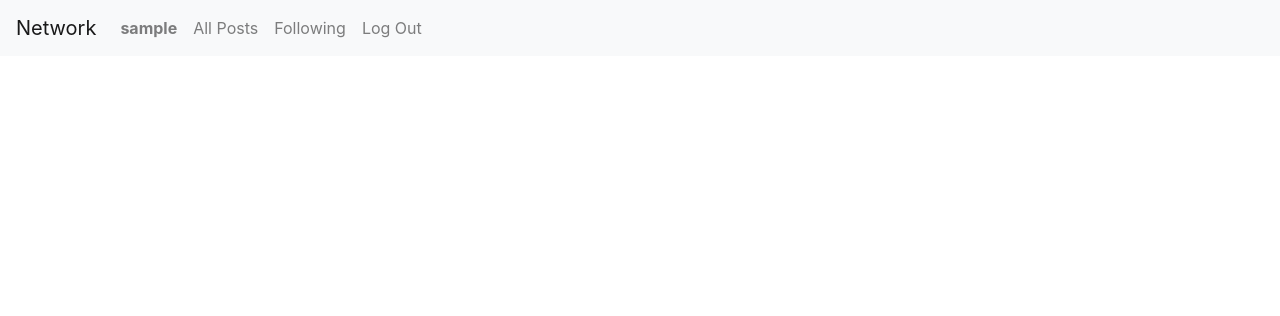
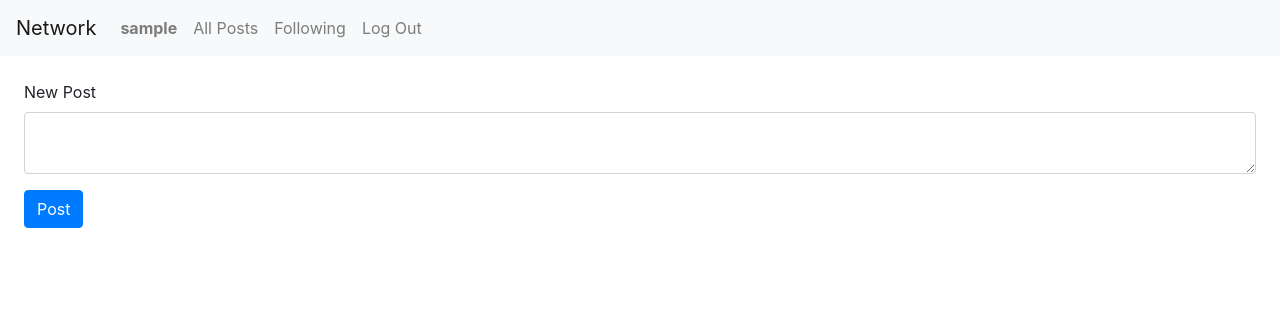
Before and after one commit to la-strole/-CS50web-, a Django app: page / in a window 1280 px wide. Shown: the top 316 px of the page. Run offline with Django 3.2, Linux system fonts and the light colour scheme; the visitor is signed in with stand-in values (Sample User, id 1); data that the repository does not hold is empty; some libraries are stand-ins or nearby versions.

Commit message:
Add Add post function

```diff
--- /dev/null
+++ b/network/project4/network/forms.py
@@ -0,0 +1,4 @@
+from django import forms
+
+class NewPostForm(forms.Form):
+    post_text = forms.Textarea()
--- a/network/project4/network/models.py
+++ b/network/project4/network/models.py
@@ -1,6 +1,7 @@
 from django.contrib.auth.models import AbstractUser
 from django.db import models
 import uuid
+import json
 
 class User(AbstractUser):
     pass
@@ -16,5 +17,14 @@ class Post(models.Model):
     class Meta:
         ordering = ["-timestamp"]
 
+    def get_post_json(self):
+        return json.dumps(
+            {
+                'postText' : self.post_text,
+                'author' : self.author.username,
+                'timestamp' : self.timestamp.strftime("%d-%m-%Y %H:%M:%S"),
+                'likeCount' : self.like_count
+            }
+        )
     def __str__(self):
         return f"{self.author}:{self.post_text}"
--- /dev/null
+++ b/network/project4/network/static/network/index.js
@@ -0,0 +1,67 @@
+document.addEventListener('DOMContentLoaded', () => {
+  const csrftoken = Cookies.get('csrftoken')
+  // Render Posts in index view
+  // Add 10 latest posts
+  const postSection = document.querySelector('#postSection')
+  getLatestPosts().then((posts) => {
+    addListPostsToDom(posts, postSection)
+  })
+
+  // POST new post
+  const newPostForm = document.querySelector('#newPostForm')
+  if (newPostForm) {
+    newPostForm.addEventListener('submit', async function (event) {
+      // Prevent the default form submission behavior
+      event.preventDefault()
+      const data = new FormData(newPostForm)
+      const url = 'api/newPost'
+      const result = await fetch(url,
+        {
+          headers: { 'X-CSRFToken': csrftoken },
+          method: 'POST',
+          body: data
+        })
+      const response = await result.json()
+      if (response.status === 'success') {
+        // update page with new post
+        document.querySelector('#postSection').innerHTML = ''
+        getLatestPosts().then((posts) => {
+          addListPostsToDom(posts, document.querySelector('#postSection'))
+        })
+        // clear form value
+        document.querySelector('#newPostText').value = ''
+      }
+    })
+  }
+})
+
+async function getLatestPosts () {
+  const url = '/api/postsList'
+  const response = await fetch(url)
+  if (response.ok) {
+    const posts = response.json()
+    return posts
+  } else {
+    console.error(`Can not get latest posts. ststus: ${response.status}`)
+  }
+}
+
+function addListPostsToDom (
+  posts, // posts - return value of promise from getLatestPosts
+  parrentElement // element to append ten posts to
+) {
+  for (let post of posts.response) {
+    post = JSON.parse(post)
+    const postElement = document.createElement('div')
+    postElement.classList.add('card', 'mt-4')
+    postElement.innerHTML = `
+          <div class="card-body">
+              <h5 class="card-title">${post.author}</h5>
+              <a href="#" class="btn btn-primary">Edit</a>
+              <p class="card-text">${post.postText}</p>
+              <a href='#'>😻 ${post.likeCount}</a>
+          </div>
+          <div class="card-footer">${post.timestamp}</div>`
+    parrentElement.appendChild(postElement)
+  }
+}
--- a/network/project4/network/templates/network/index.html
+++ b/network/project4/network/templates/network/index.html
@@ -1,16 +1,25 @@
 {% extends "network/layout.html" %}
+{% load static %}
+
 
 {% block body %}
-    <!-- 10 posts  -->
-    {% for post in ten_last_posts %}
-        <div class="card mt-4">
-            <div class="card-body">
-                <h5 class="card-title">{{ post.author }}</h5>
-                <a href="#" class="btn btn-primary">Edit</a>
-                <p class="card-text">{{ post.post_text }}</p>
-                <a href='#'>😻 {{ post.like_count }}</a>
-            </div>
-            <div class="card-footer">{{ post.timestamp }}</div>
-        </div>
-    {% endfor %}
+    <!-- Add new post form -->
+    {% if user.is_authenticated %}
+      {% csrf_token %}
+      <form class="m-4" id="newPostForm">
+          <div class="form-group">
+            <label for="newPostText">New Post</label>
+            <textarea class="form-control" id="newPostText" name="newPostText" autocomplete="off"></textarea>
+          </div>
+          <button type="submit" class="btn btn-primary">Post</button>
+      </form>
+    {% endif %}
+    <!-- Here latest posts -->
+    <div id="postSection"></div>
 {% endblock %}
+
+<!-- SCripts to load with index page - not login or register -->
+{% block indexScript %}
+  <script src="{% static 'network/index.js' %}" type="text/javascript"></script>
+  <script src=" https://cdn.jsdelivr.net/npm/js-cookie@3.0.5/dist/js.cookie.min.js "></script>
+{% endblock %}
--- a/network/project4/network/templates/network/layout.html
+++ b/network/project4/network/templates/network/layout.html
@@ -6,6 +6,8 @@
         <title>{% block title %}Social Network{% endblock %}</title>
         <link rel="stylesheet" href="https://stackpath.bootstrapcdn.com/bootstrap/4.4.1/css/bootstrap.min.css" integrity="sha384-Vkoo8x4CGsO3+Hhxv8T/Q5PaXtkKtu6ug5TOeNV6gBiFeWPGFN9MuhOf23Q9Ifjh" crossorigin="anonymous">
         <link href="{% static 'network/styles.css' %}" rel="stylesheet">
+        {% block indexScript %}
+        {% endblock %}
     </head>
     <body>
 
--- a/network/project4/network/urls.py
+++ b/network/project4/network/urls.py
@@ -7,5 +7,7 @@ urlpatterns = [
     path("", views.index, name="index"),
     path("login", views.login_view, name="login"),
     path("logout", views.logout_view, name="logout"),
-    path("register", views.register, name="register")
+    path("register", views.register, name="register"),
+    path("api/newPost", views.api_new_post, name="api_new_post"),
+    path("api/postsList", views.api_posts_list, name="api_posts_list")
 ]
--- a/network/project4/network/views.py
+++ b/network/project4/network/views.py
@@ -1,16 +1,17 @@
 from django.contrib.auth import authenticate, login, logout
 from django.db import IntegrityError
-from django.http import HttpResponse, HttpResponseRedirect
+from django.http import HttpResponse, HttpResponseRedirect, JsonResponse
 from django.shortcuts import render
 from django.urls import reverse
+from django.views.decorators.http import require_http_methods
 
 from .models import User, Post
+from .forms import NewPostForm
 
+import datetime
 
 def index(request):
-    # Get 10 latest posts
-    ten_last_posts = Post.objects.all()[:10]
-    return render(request, "network/index.html", {'ten_last_posts':ten_last_posts})
+    return render(request, "network/index.html")
 
 
 def login_view(request):
@@ -63,3 +64,26 @@ def register(request):
         return HttpResponseRedirect(reverse("index"))
     else:
         return render(request, "network/register.html")
+
+@require_http_methods(["POST"])
+def api_new_post(request):
+    if request.user.is_authenticated:
+        form = NewPostForm(request.POST)
+        if form.is_valid():
+            post = Post(
+                post_text = request.POST.get("newPostText"),
+                author = request.user,
+                timestamp = datetime.datetime.now()
+            )
+            post.save()
+            return JsonResponse({'status': 'success'})
+        else:
+            return JsonResponse({'errors': form.errors})
+    else:
+        return HttpResponseRedirect(reverse("index"))
+
+def api_posts_list(request):
+    # Get 10 latest posts
+    ten_last_posts = Post.objects.all()[:10]
+    response = [post.get_post_json() for post in ten_last_posts]
+    return JsonResponse({"response": response})
```
Also changed, not shown: network/project4/network/form.py (deleted, +0 -8 lines), 1 other file.
